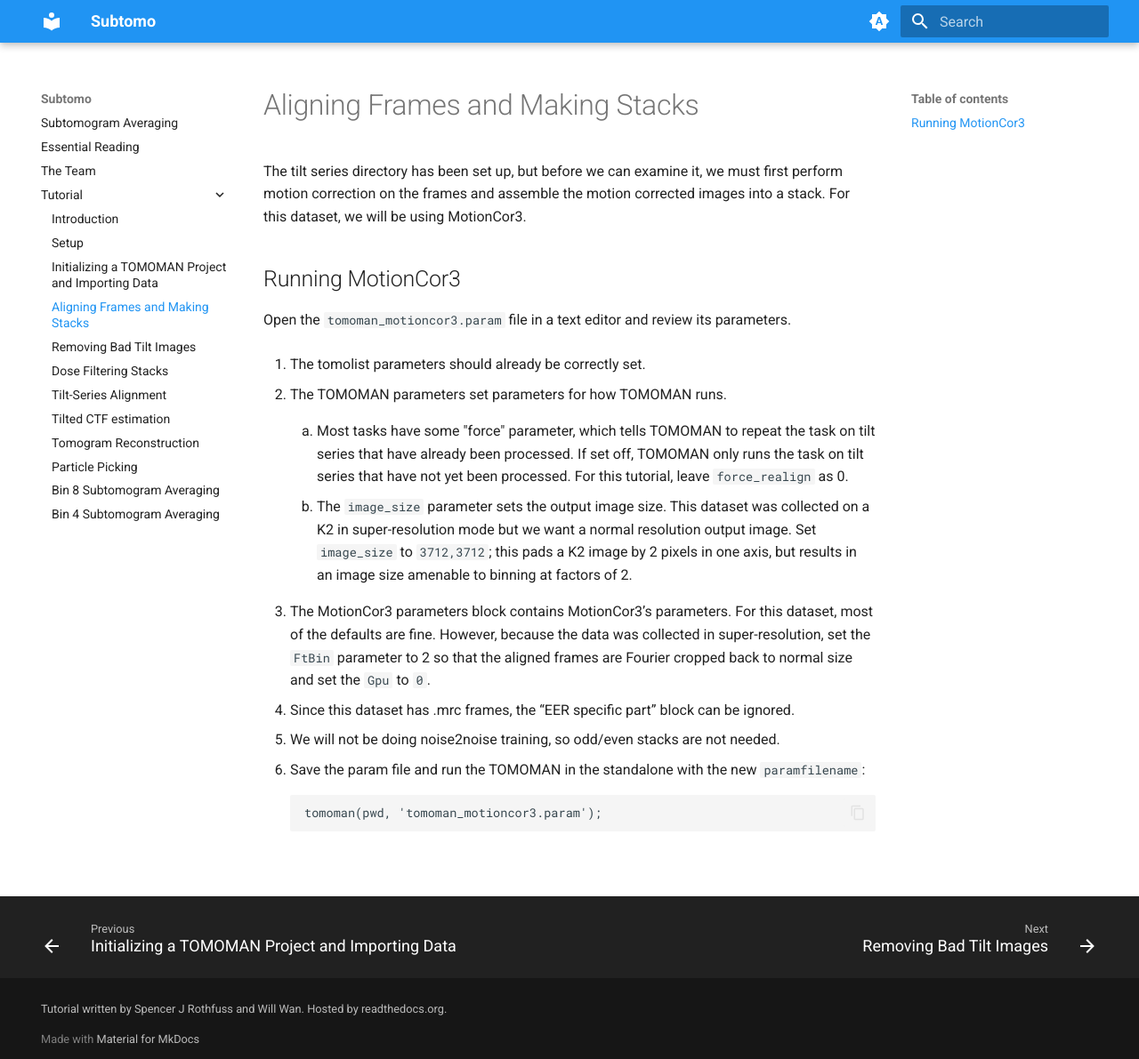
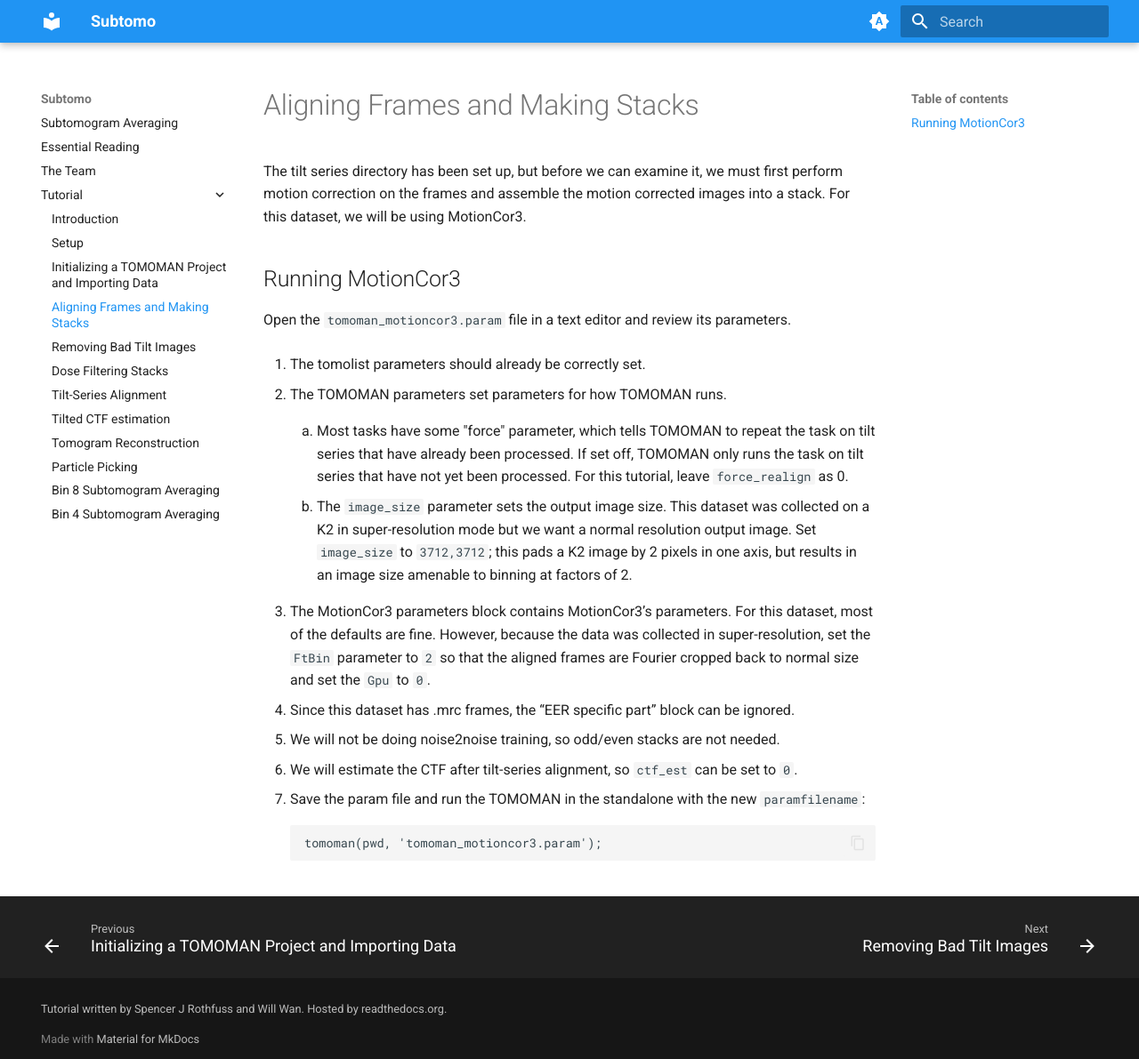
Before and after one commit to wan-lab-vanderbilt/subtomo-tutorials, an MkDocs documentation site: the page built from docs/hiv/motioncor.md, in a window 1280 px wide and 1191 px high. Shown: the whole window at 89% size. Built offline with MkDocs 1.6.1 and Material for MkDocs 9.7.7, drawn with Linux system fonts in a browser that asks for light colours.

Commit message:
Update motioncor.md

```diff
--- a/docs/hiv/motioncor.md
+++ b/docs/hiv/motioncor.md
@@ -20,12 +20,14 @@ Open the `tomoman_motioncor3.param` file in a text editor and review its paramet
     Set `image_size` to `3712,3712`; this pads a K2 image by 2 pixels in one axis, but results in an image size amenable to binning at factors of 2.
 
 3. The MotionCor3 parameters block contains MotionCor3’s parameters.
-For this dataset, most of the defaults are fine. However, because the data was collected in super-resolution, set the `FtBin` parameter to 2 so that the aligned frames are Fourier cropped back to normal size and set the `Gpu` to `0`.
+For this dataset, most of the defaults are fine. However, because the data was collected in super-resolution, set the `FtBin` parameter to `2` so that the aligned frames are Fourier cropped back to normal size and set the `Gpu` to `0`.
 
 4. Since this dataset has .mrc frames, the “EER specific part” block can be ignored.
 
 5. We will not be doing noise2noise training, so odd/even stacks are not needed.
 
-6. Save the param file and run the TOMOMAN in the standalone with the new `paramfilename`:
+6. We will estimate the CTF after tilt-series alignment, so `ctf_est` can be set to `0`.
+
+7. Save the param file and run the TOMOMAN in the standalone with the new `paramfilename`:
 
         tomoman(pwd, 'tomoman_motioncor3.param');
```
